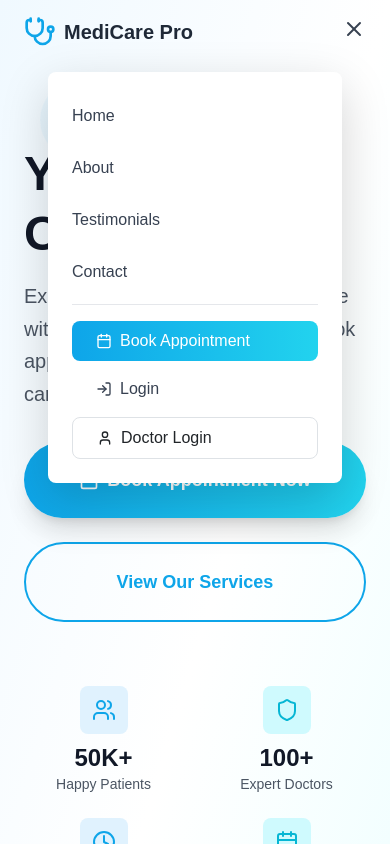
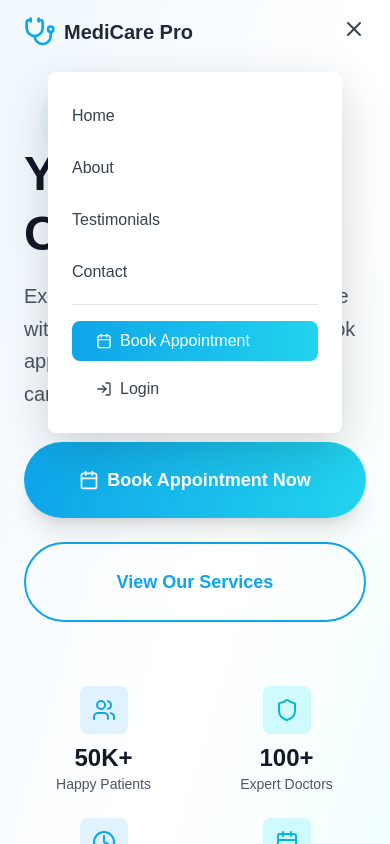
Before and after one commit to D-saksham-gupta/chikitsasewaFE, a React (Create React App) app: page / in a window 390 px wide. Both pictures are taken after a click on the button 354 px from the left and 28 px from the top of the page. Shown: the top 844 px of the page. Built offline with nearby package versions, Linux system fonts and the light colour scheme.

Commit message:
Some correction

```diff
--- a/src/components/Navbar.jsx
+++ b/src/components/Navbar.jsx
@@ -137,17 +137,19 @@ const Navbar = () => {
                 Contact
               </button>
               <div className="border-t pt-3 space-y-2">
-                <button className="flex items-center space-x-2 w-full px-4 py-2 bg-gradient-to-r from-sky-500 to-cyan-400 text-white rounded-lg">
+                <button
+                  onClick={() => navigate("/home")}
+                  className="flex items-center space-x-2 w-full px-4 py-2 bg-gradient-to-r from-sky-500 to-cyan-400 text-white rounded-lg"
+                >
                   <Calendar className="h-4 w-4" />
                   <span>Book Appointment</span>
                 </button>
-                <button className="flex items-center space-x-2 w-full px-4 py-2 text-gray-700 hover:text-sky-500 transition-colors">
+                <button
+                  onClick={() => navigate("/login")}
+                  className="flex items-center space-x-2 w-full px-4 py-2 text-gray-700 hover:text-sky-500 transition-colors"
+                >
                   <LogIn className="h-4 w-4" />
                   <span>Login</span>
-                </button>
-                <button className="flex items-center space-x-2 w-full px-4 py-2 border border-gray-300 rounded-lg hover:border-sky-500 hover:text-sky-500 transition-colors">
-                  <UserMd className="h-4 w-4" />
-                  <span>Doctor Login</span>
                 </button>
               </div>
             </div>
```
